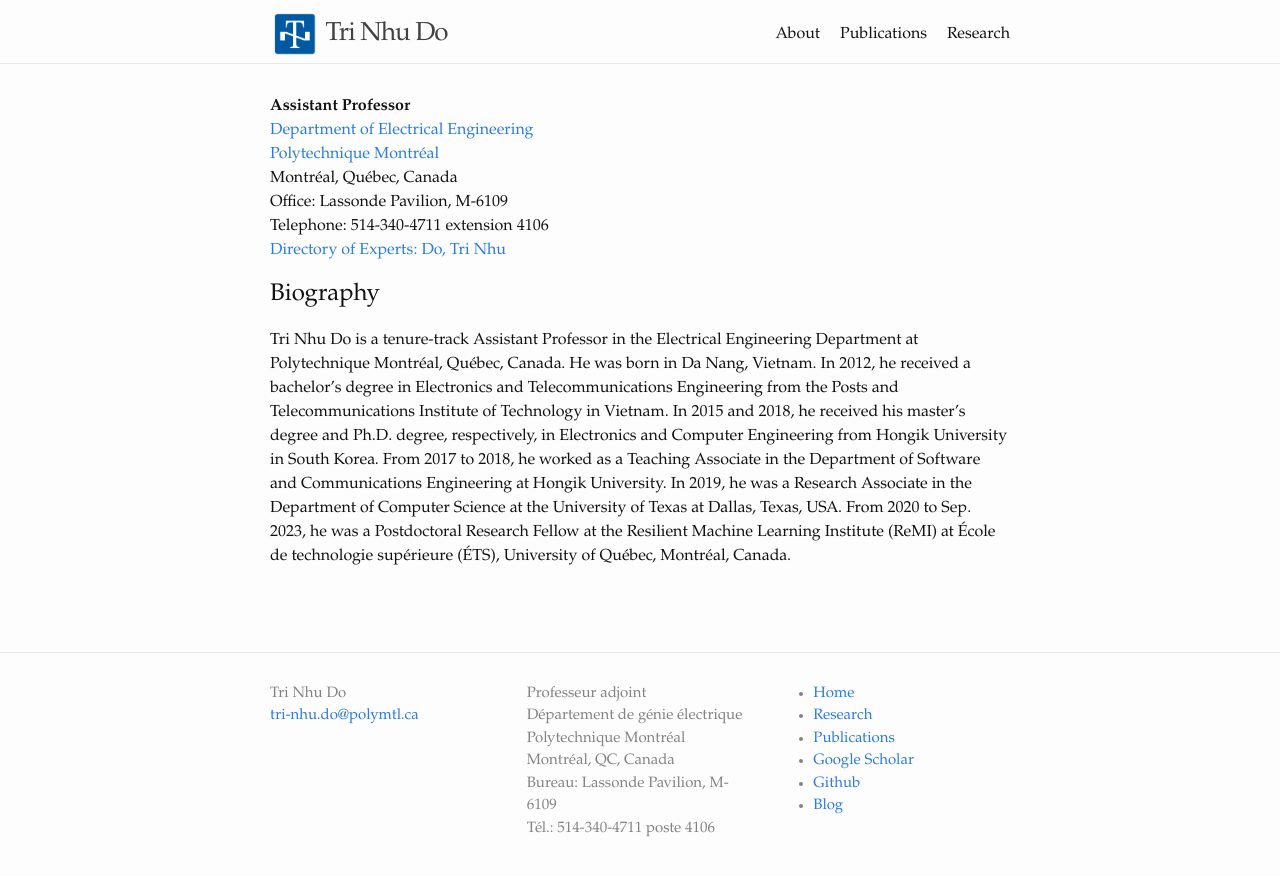
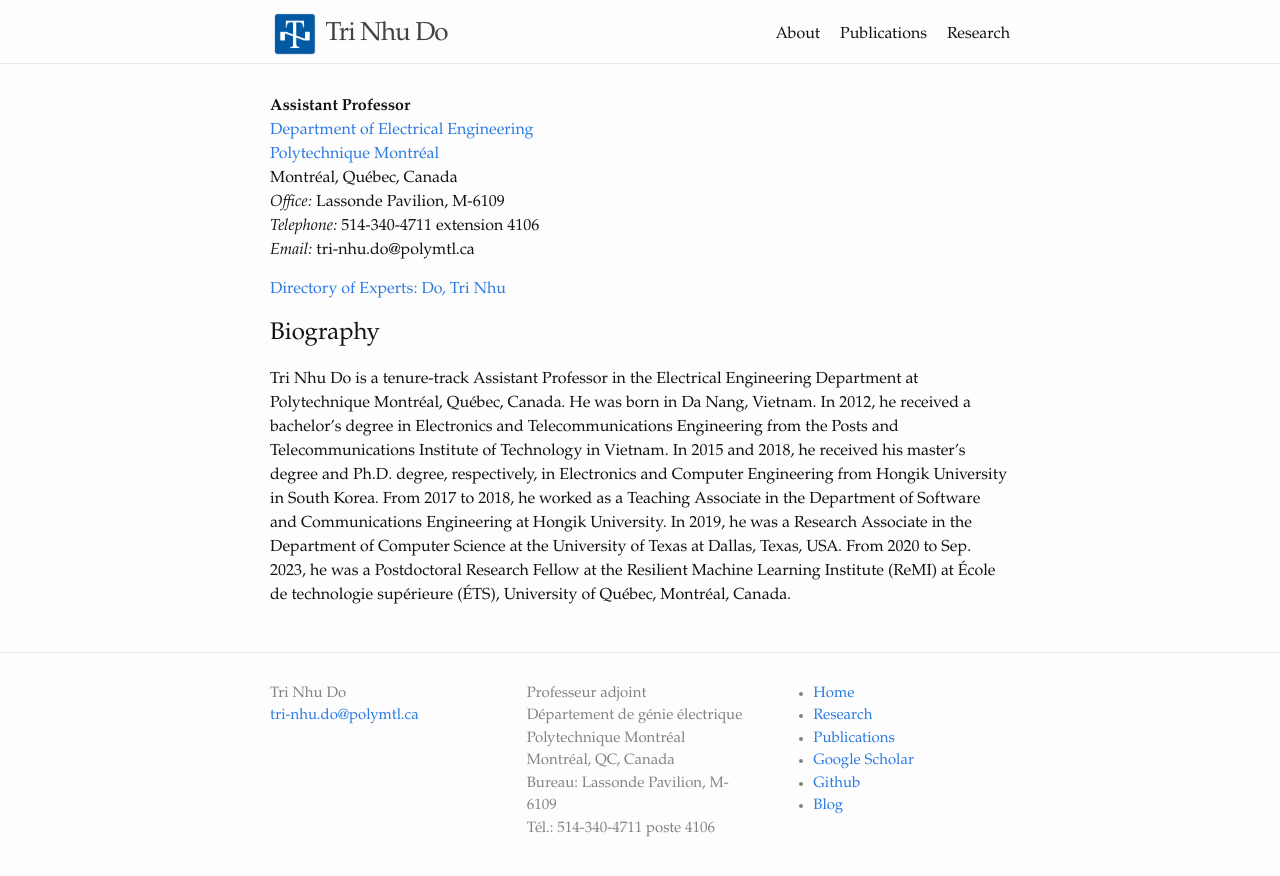
Before and after one commit to trinhudo/trinhudo.github.io, a Jekyll site: the page built from index.md, in a window 1280 px wide. Shown: the top 876 px of the page. Built offline with Jekyll 4.4.1, drawn with Linux system fonts in a browser that asks for light colours.

Commit message:
Update index.md
Signed-off-by: Tri Nhu Do <43434724+trinhudo@users.noreply.github.com>

```diff
--- a/index.md
+++ b/index.md
@@ -9,23 +9,16 @@
 
 <img src="assets/trinhu.png" width="200" height="200" style="float:left; width:30%; height:auto; margin-left: 2px; margin-right: 20px; margin-top: 7px;margin-bottom: 7px;" />
 
-
-**Professeur adjoint**
-<a href="https://www.polymtl.ca/ge/" target="_blank">Département de génie électrique</a>
-<a href="https://www.polymtl.ca" target="_blank">Polytechnique Montréal</a>
-Montréal, QC, Canada
-Bureau: Pavilion Lassonde, M-6109
-Tél.: 514-340-4711 poste 4106
-
-_(in English)_
 --->
 
 **Assistant Professor**
 <a href="https://www.polymtl.ca/expertises/en/do-tri-nhu" target="_blank">Department of Electrical Engineering</a>
 <a href="https://www.polymtl.ca/expertises/en/do-tri-nhu" target="_blank">Polytechnique Montréal</a>
 Montréal, Québec, Canada
-Office: Lassonde Pavilion, M-6109
-Telephone: 514-340-4711 extension 4106
+_Office:_ Lassonde Pavilion, M-6109
+_Telephone:_ 514-340-4711 extension 4106
+_Email:_  tri-nhu.do@polymtl.ca
+
 <a href="https://www.polymtl.ca/expertises/en/do-tri-nhu" target="_blank"> Directory of Experts: Do, Tri Nhu</a>
 
 
```
